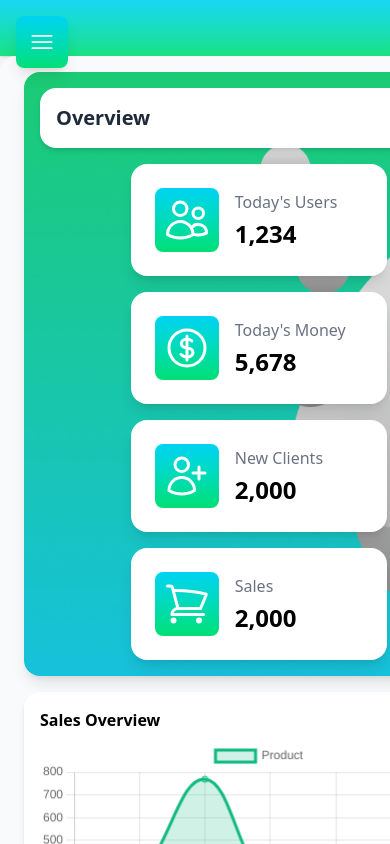
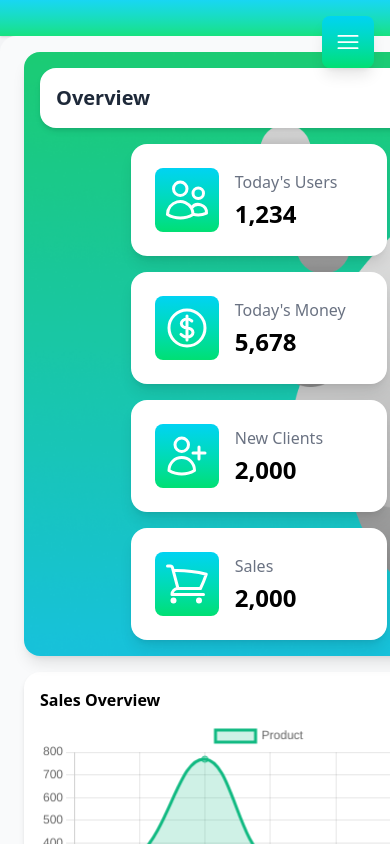
Before and after one commit to GuitarNoa/my-wdashboard-rejs, a React (Vite) app: page / in a window 390 px wide. Shown: the top 844 px of the page. Built offline with nearby package versions, Linux system fonts and the light colour scheme.

Commit message:
modified

```diff
--- a/src/components/Header.jsx
+++ b/src/components/Header.jsx
@@ -7,11 +7,6 @@ export default function Header() {
     <header className="bg-gradient-to-t from-green-400/90 to-cyan-400/90 shadow px-4 py-2 flex items-center justify-between">
       {/* Left: Menu + Breadcrumb */}
       <div className="flex items-center space-x-4">
-        {/* Menu button (แสดงเฉพาะจอเล็ก) */}
-        <button className="sm:hidden p-2 text-gray-800 hover:bg-white/20 rounded-lg">
-          <BiMenu size={24} />
-        </button>
-
         {/* Breadcrumb (ซ่อนบนจอเล็ก) */}
         <div className="hidden sm:block">
           <Breadcrumb />
--- a/src/components/Sidebar.jsx
+++ b/src/components/Sidebar.jsx
@@ -17,7 +17,7 @@ import {
   QuestionMarkCircleIcon,
 } from "@heroicons/react/24/outline";
 // import Logo from "../assets/MetreeUI.png";
-import Logo from "../assets/Logo-v3.png"
+import Logo from "../assets/Logo-v3.png";
 
 export default function Sidebar() {
   const [openMenu, setOpenMenu] = useState(null);
@@ -108,7 +108,7 @@ export default function Sidebar() {
     <>
       {/* Hamburger Mobile */}
       <button
-        className="md:hidden fixed top-4 left-4 z-50 p-3 bg-gradient-to-t from-green-400 to-cyan-400 text-white rounded-lg shadow-lg"
+        className="md:hidden fixed top-4 right-4 z-50 p-3 bg-gradient-to-t from-green-400 to-cyan-400 text-white rounded-lg shadow-lg"
         onClick={() => setIsOpen(!isOpen)}
       >
         {isOpen ? (
@@ -135,7 +135,7 @@ export default function Sidebar() {
       >
         {/* Logo */}
         <div className="flex justify-center mb-6">
-          <img src={Logo} alt="Logo"/>
+          <img src={Logo} alt="Logo" />
         </div>
 
         <nav className="space-y-2">
```
